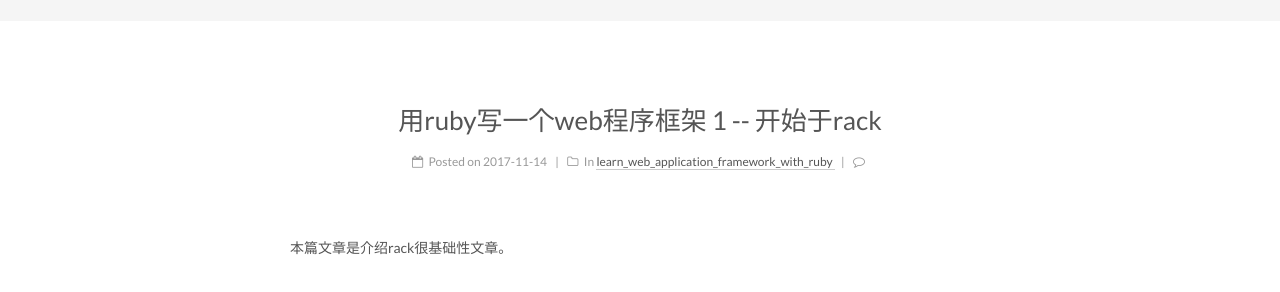
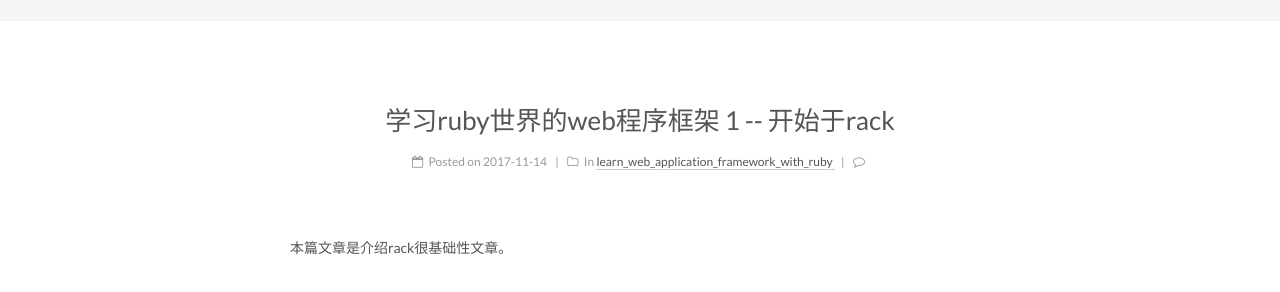
Before and after one commit to JasonHeylon/jasonheylon.github.io, a Jekyll site: the page built from _posts/2017-11-14-learn-web-application-framework-with-ruby-rack.md, in a window 1280 px wide. Shown: the part 169-461 px from the top of the page. Built offline with Jekyll 4.4.1, drawn with Linux system fonts in a browser that asks for light colours; comment, search, counter and statistics services are not loaded.

Commit message:
udate title

```diff
--- a/_posts/2017-11-14-learn-web-application-framework-with-ruby-rack.md
+++ b/_posts/2017-11-14-learn-web-application-framework-with-ruby-rack.md
@@ -1,6 +1,6 @@
 ---
 layout: post
-title:  "用ruby写一个web程序框架 1 -- 开始于rack"
+title:  "学习ruby世界的web程序框架 1 -- 开始于rack"
 date:   2017-11-14 00:00:00
 categories: learn_web_application_framework_with_ruby
 tags: ruby rack framework
```
